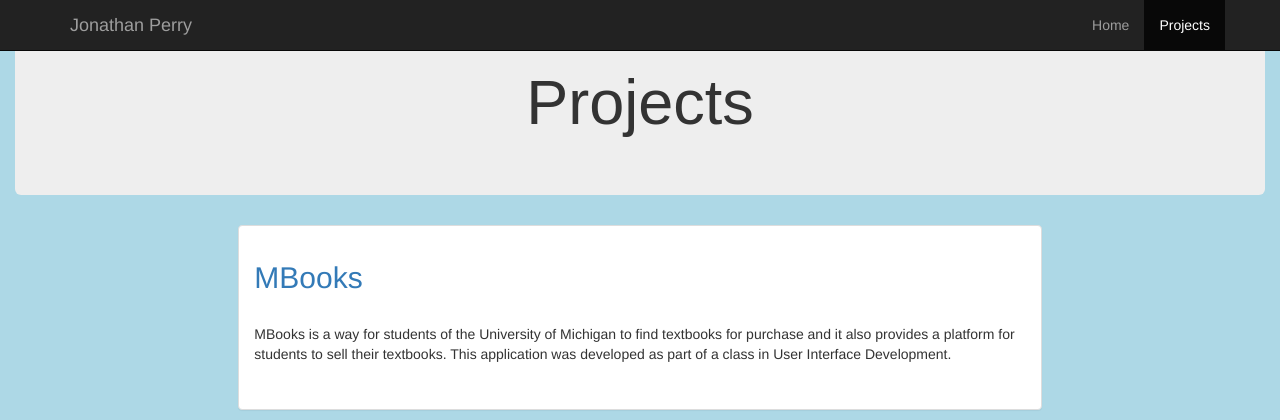
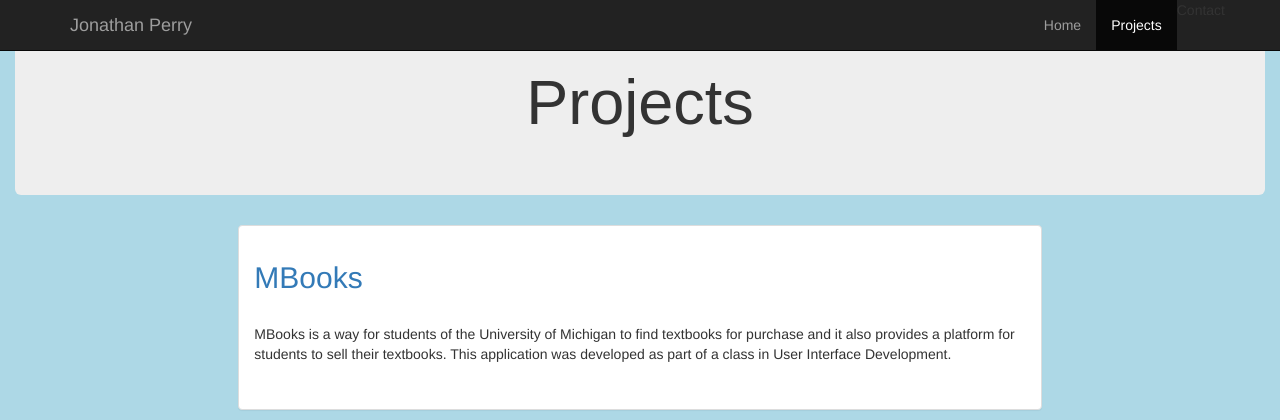
Before and after one commit to jonathanpperry/jonperry, a Flask app: page /projects/ in a window 1280 px wide. Shown: the top 420 px of the page. Run offline with Flask 2, Linux system fonts and the light colour scheme; some libraries are stand-ins or nearby versions.

Commit message:
Added contact back in projects view

```diff
--- a/templates/projects.html
+++ b/templates/projects.html
@@ -46,6 +46,7 @@
           <ul class="nav navbar-nav navbar-right">
               <li><a href="/" target="_self">Home</a></li>
               <li class="active"><a href="/projects" target ="_self">Projects</a></li>
+              <li> Contact </li>
           </ul>
         </div>
       </div>
```
